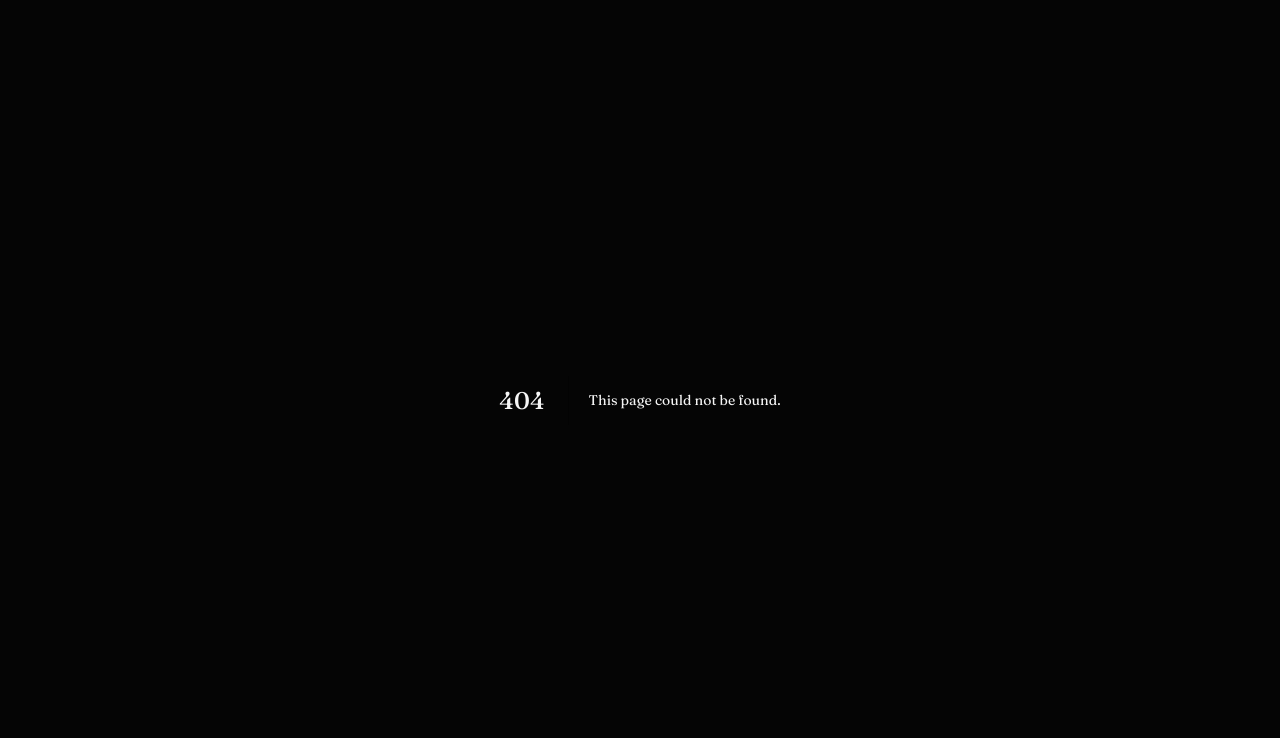
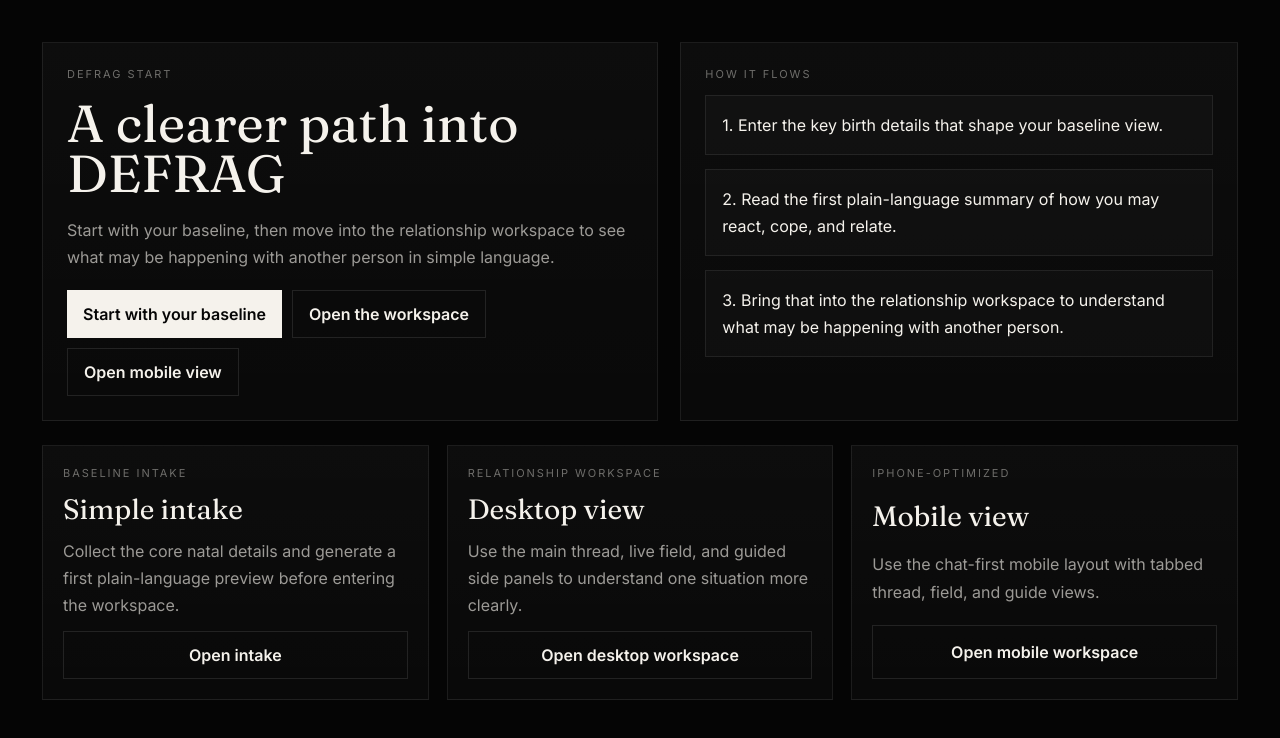
Before and after one commit to chadjameso93-netizen/defragsrelationalswap, a Next.js app in the folder apps/web/: page /start in a window 1280 px wide. Before the commit this address had no page. Shown: the top 738 px of the page. Built offline with nearby package versions, Linux system fonts and the light colour scheme.

Commit message:
Add DEFRAG start flow page

```diff
--- /dev/null
+++ b/apps/web/src/app/start/page.tsx
@@ -0,0 +1,78 @@
+import Link from "next/link";
+
+export default function StartPage() {
+  return (
+    <main style={{ minHeight: "100vh", background: "#050505", color: "#f5f2ec" }}>
+      <style>{`
+        .start-shell { max-width: 1240px; margin: 0 auto; padding: 42px 22px 72px; display:grid; gap:24px; }
+        .start-hero { display:grid; grid-template-columns: 1.05fr 0.95fr; gap:22px; }
+        .start-card { border:1px solid rgba(255,255,255,0.08); background:linear-gradient(180deg, rgba(255,255,255,0.03), rgba(255,255,255,0.015)); }
+        .start-kicker { font-size:11px; letter-spacing:0.18em; text-transform:uppercase; color:rgba(245,242,236,0.42); }
+        .start-muted { color:rgba(245,242,236,0.62); }
+        .start-title { font-size:52px; line-height:0.96; font-family:var(--font-display), serif; }
+        .start-grid { display:grid; grid-template-columns: repeat(3, minmax(0,1fr)); gap:18px; }
+        .start-btn { display:inline-flex; align-items:center; justify-content:center; text-decoration:none; border:none; padding:13px 16px; font-weight:600; }
+        .start-btn.primary { background:#f5f2ec; color:#050505; }
+        .start-btn.secondary { border:1px solid rgba(255,255,255,0.1); color:#f5f2ec; }
+        .start-step { padding:16px; border:1px solid rgba(255,255,255,0.08); background:rgba(255,255,255,0.02); line-height:1.65; }
+        @media (max-width: 980px) {
+          .start-hero, .start-grid { grid-template-columns: 1fr; }
+          .start-title { font-size:42px; }
+        }
+      `}</style>
+
+      <div className="start-shell">
+        <section className="start-hero">
+          <div className="start-card" style={{ padding: 24, display: "grid", gap: 18 }}>
+            <div className="start-kicker">Defrag start</div>
+            <div className="start-title">A clearer path into DEFRAG</div>
+            <div className="start-muted" style={{ lineHeight: 1.72, maxWidth: 720 }}>
+              Start with your baseline, then move into the relationship workspace to see what may be happening with another person in simple language.
+            </div>
+            <div style={{ display: "flex", gap: 10, flexWrap: "wrap" }}>
+              <Link className="start-btn primary" href="/intake">Start with your baseline</Link>
+              <Link className="start-btn secondary" href="/workspace/final">Open the workspace</Link>
+              <Link className="start-btn secondary" href="/workspace/mobile">Open mobile view</Link>
+            </div>
+          </div>
+
+          <div className="start-card" style={{ padding: 24, display: "grid", gap: 14, alignContent: "start" }}>
+            <div className="start-kicker">How it flows</div>
+            <div className="start-step">1. Enter the key birth details that shape your baseline view.</div>
+            <div className="start-step">2. Read the first plain-language summary of how you may react, cope, and relate.</div>
+            <div className="start-step">3. Bring that into the relationship workspace to understand what may be happening with another person.</div>
+          </div>
+        </section>
+
+        <section className="start-grid">
+          <div className="start-card" style={{ padding: 20, display: "grid", gap: 12 }}>
+            <div className="start-kicker">Baseline intake</div>
+            <div style={{ fontSize: 28, fontFamily: "var(--font-display), serif" }}>Simple intake</div>
+            <div className="start-muted" style={{ lineHeight: 1.7 }}>
+              Collect the core natal details and generate a first plain-language preview before entering the workspace.
+            </div>
+            <Link className="start-btn secondary" href="/intake">Open intake</Link>
+          </div>
+
+          <div className="start-card" style={{ padding: 20, display: "grid", gap: 12 }}>
+            <div className="start-kicker">Relationship workspace</div>
+            <div style={{ fontSize: 28, fontFamily: "var(--font-display), serif" }}>Desktop view</div>
+            <div className="start-muted" style={{ lineHeight: 1.7 }}>
+              Use the main thread, live field, and guided side panels to understand one situation more clearly.
+            </div>
+            <Link className="start-btn secondary" href="/workspace/final">Open desktop workspace</Link>
+          </div>
+
+          <div className="start-card" style={{ padding: 20, display: "grid", gap: 12 }}>
+            <div className="start-kicker">iPhone-optimized</div>
+            <div style={{ fontSize: 28, fontFamily: "var(--font-display), serif" }}>Mobile view</div>
+            <div className="start-muted" style={{ lineHeight: 1.7 }}>
+              Use the chat-first mobile layout with tabbed thread, field, and guide views.
+            </div>
+            <Link className="start-btn secondary" href="/workspace/mobile">Open mobile workspace</Link>
+          </div>
+        </section>
+      </div>
+    </main>
+  );
+}
```
